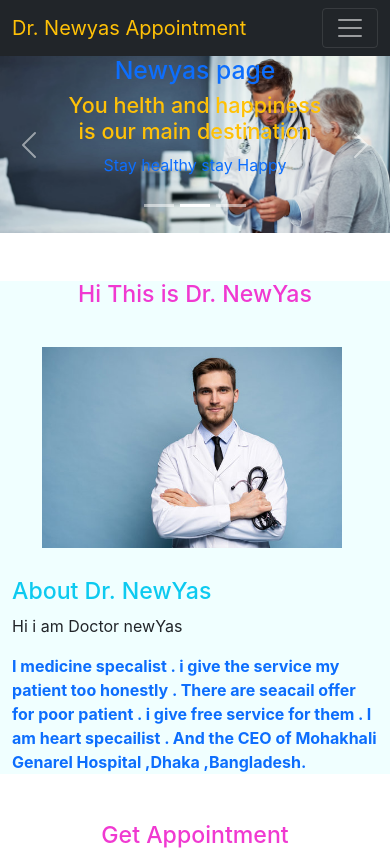
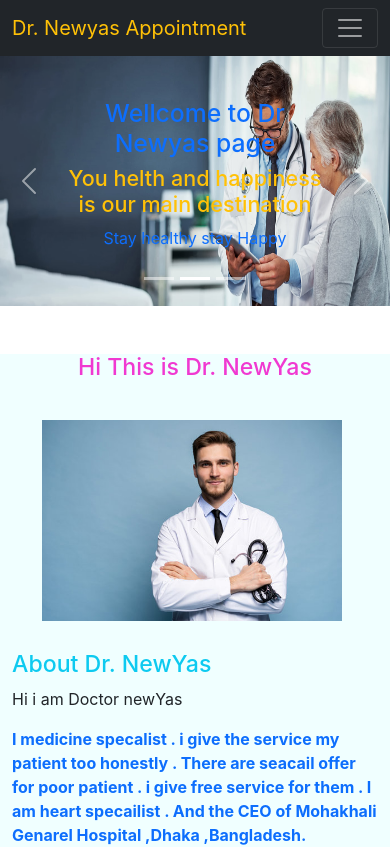
Before and after one commit to tanvershikder/dr-newyas-appointment, a React (Create React App) app: page / in a window 390 px wide. Shown: the top 850 px of the page. Built offline with nearby package versions, Linux system fonts and the light colour scheme; no server answers.

Commit message:
Alhamdulliah project done

```diff
--- /dev/null
+++ b/src/Pages/Home/Carusol/Carusol.css
@@ -0,0 +1,6 @@
+
+@media only screen and (max-width: 600px) {
+    .caruImg{
+        height: 250px;
+    }
+}
--- a/src/Pages/Home/Carusol/Carusol.js
+++ b/src/Pages/Home/Carusol/Carusol.js
@@ -3,6 +3,7 @@ import { Carousel } from 'react-bootstrap';
 import caruso1 from '../../../images/Doctor caruson img/carosoll3.png'
 import caruso2 from '../../../images/Doctor caruson img/carosoll2.jpg'
 import caruso3 from '../../../images/Doctor caruson img/carosoll1.png'
+import './Carusol.css'
 
 const Carusol = () => {
     const [index, setIndex] = useState(0);
@@ -15,8 +16,8 @@ const Carusol = () => {
             <Carousel activeIndex={index} onSelect={handleSelect}>
                 <Carousel.Item>
                     <img
-                        // style={{ height: "400px" }}
-                        className="d-block w-100"
+                        // style={{ height: "250px" }}
+                        className="d-block w-100 caruImg"
                         src={caruso2}
                         alt="First slide"
                     />
@@ -28,8 +29,8 @@ const Carusol = () => {
                 </Carousel.Item>
                 <Carousel.Item>
                     <img
-                        // style={{ height: "400px" }}
-                        className="d-block w-100"
+                        // style={{ height: "250px" }}
+                        className="d-block w-100 caruImg"
                         src={caruso3}
                         alt="Second slide"
                     />
@@ -42,8 +43,8 @@ const Carusol = () => {
                 </Carousel.Item>
                 <Carousel.Item>
                     <img
-                        // style={{ height: "400px" }}
-                        className="d-block w-100"
+                        // style={{ height: "250px" }}
+                        className="d-block w-100 caruImg"
                         src={caruso1}
                         alt="Third slide"
                     />
```
Also changed, not shown: 1 other file (tests, documents, lock files or other folders).
